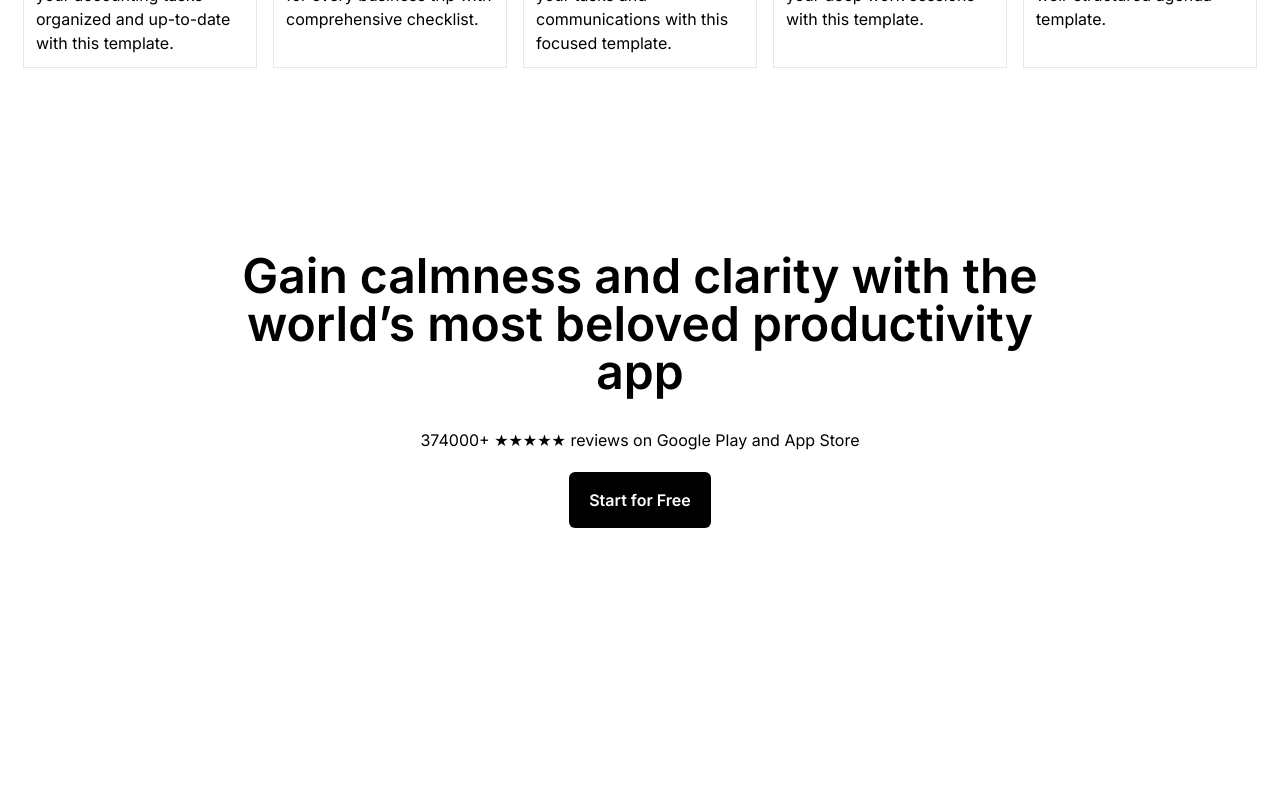
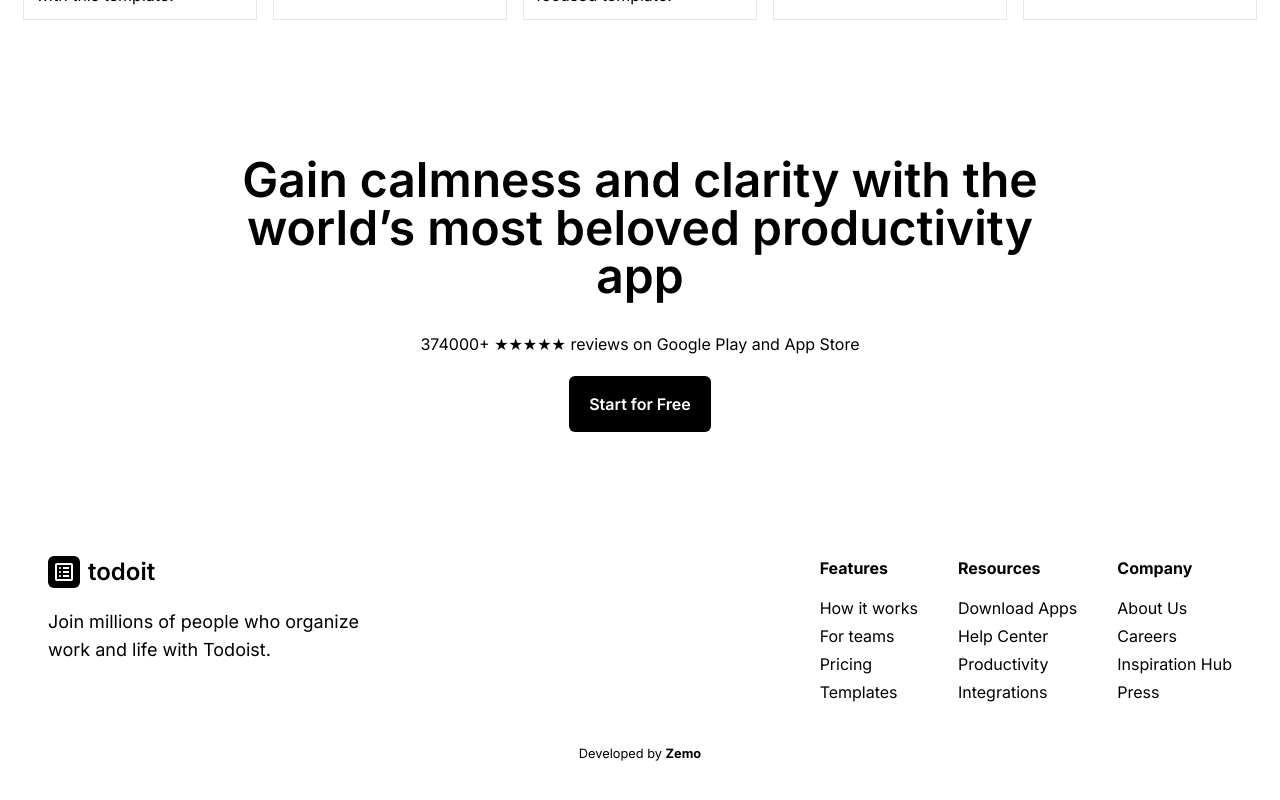
Before and after one commit to zemoCode25/todoit-todo-app, a React (Vite) app: page / in a window 1280 px wide. Shown: the part 2792-3592 px from the top of the page. Built offline with nearby package versions, Linux system fonts and the light colour scheme.

Commit message:
Finished Footer Section

```diff
--- a/package.json
+++ b/package.json
@@ -14,6 +14,7 @@
     "prop-types": "^15.8.1",
     "react": "^18.3.1",
     "react-dom": "^18.3.1",
+    "react-router-dom": "^7.1.3",
     "tailwindcss": "^4.0.0"
   },
   "devDependencies": {
--- a/src/components/home/Hero.jsx
+++ b/src/components/home/Hero.jsx
@@ -3,15 +3,17 @@
 import { Review } from "./hero_components/Review";
 import { Templates } from "./hero_components/Templates";
 import { CTA } from "./hero_components/CTA";
+import { Footer } from "./hero_components/Footer";
 
 export function Hero() {
   return (
-    <div className="max-w-[1280px] mx-auto px-12 mt-24 pb-64">
+    <div className="max-w-[1280px] mx-auto px-12 mt-24">
       <Headline />
       <Review />
       <Content />
       <Templates />
       <CTA />
+      <Footer />
     </div>
   );
 }
--- /dev/null
+++ b/src/components/home/hero_components/Footer.jsx
@@ -0,0 +1,90 @@
+export function Footer() {
+  return (
+    <footer className="flex flex-col items-center py-5">
+      <div className="flex justify-between py-10 w-full">
+        <div className="flex flex-col gap-5">
+          <div className="flex items-center gap-2 cursor-pointer">
+            <button className="h-fit p-1 bg-black rounded-md">
+              <svg
+                xmlns="http://www.w3.org/2000/svg"
+                height="24px"
+                viewBox="0 -960 960 960"
+                width="24px"
+                fill="#FFFFFF"
+              >
+                <path d="M320-280q17 0 28.5-11.5T360-320q0-17-11.5-28.5T320-360q-17 0-28.5 11.5T280-320q0 17 11.5 28.5T320-280Zm0-160q17 0 28.5-11.5T360-480q0-17-11.5-28.5T320-520q-17 0-28.5 11.5T280-480q0 17 11.5 28.5T320-440Zm0-160q17 0 28.5-11.5T360-640q0-17-11.5-28.5T320-680q-17 0-28.5 11.5T280-640q0 17 11.5 28.5T320-600Zm120 320h240v-80H440v80Zm0-160h240v-80H440v80Zm0-160h240v-80H440v80ZM200-120q-33 0-56.5-23.5T120-200v-560q0-33 23.5-56.5T200-840h560q33 0 56.5 23.5T840-760v560q0 33-23.5 56.5T760-120H200Zm0-80h560v-560H200v560Zm0-560v560-560Z" />
+              </svg>
+            </button>
+            <p className="text-2xl font-semibold">todoit</p>
+          </div>
+          <p className="text-lg w-6/10">
+            Join millions of people who organize work and life with Todoist.
+          </p>
+        </div>
+        <div className="flex gap-10">
+          <div className="flex flex-col">
+            <strong className="pb-4">Features</strong>
+            <ul className="flex flex-col gap-1">
+              <li>
+                <a href="">How it works</a>
+              </li>
+              <li>
+                <a href="">For teams</a>
+              </li>
+              <li>
+                <a href="">Pricing</a>
+              </li>
+              <li>
+                <a href="">Templates</a>
+              </li>
+            </ul>
+          </div>
+          <div className="flex flex-col">
+            <strong className="pb-4">Resources</strong>
+            <ul className="flex flex-col gap-1">
+              <li>
+                <a href="">Download Apps</a>
+              </li>
+              <li>
+                <a href="">Help Center</a>
+              </li>
+              <li>
+                <a href="">Productivity</a>{" "}
+              </li>
+              <li>
+                <a href="">Integrations</a>
+              </li>
+            </ul>
+          </div>
+          <div className="flex flex-col">
+            <strong className="pb-4">Company</strong>
+            <ul className="flex flex-col gap-1">
+              <li>
+                <a href="">About Us</a>
+              </li>
+              <li>
+                <a href="">Careers</a>
+              </li>
+              <li>
+                <a href="">Inspiration Hub</a>
+              </li>
+              <li>
+                <a href="">Press</a>
+              </li>
+            </ul>
+          </div>
+        </div>
+      </div>
+      <small>
+        Developed by{" "}
+        <a
+          className="font-bold hover:underline"
+          href="https://github.com/zemoCode25"
+          target="_blank"
+        >
+          Zemo
+        </a>
+      </small>
+    </footer>
+  );
+}
--- a/src/components/home/hero_components/Templates.jsx
+++ b/src/components/home/hero_components/Templates.jsx
@@ -2,7 +2,7 @@
 
 export function Templates() {
   return (
-    <div className="my-36">
+    <div className="my-24">
       <div className="flex flex-col space-y-8 items-center">
         <h3 className="text-4xl font-bold">
           Kickstart your next project with Todoist Templates
```
Also changed, not shown: 1 other file (tests, documents, lock files or other folders).
